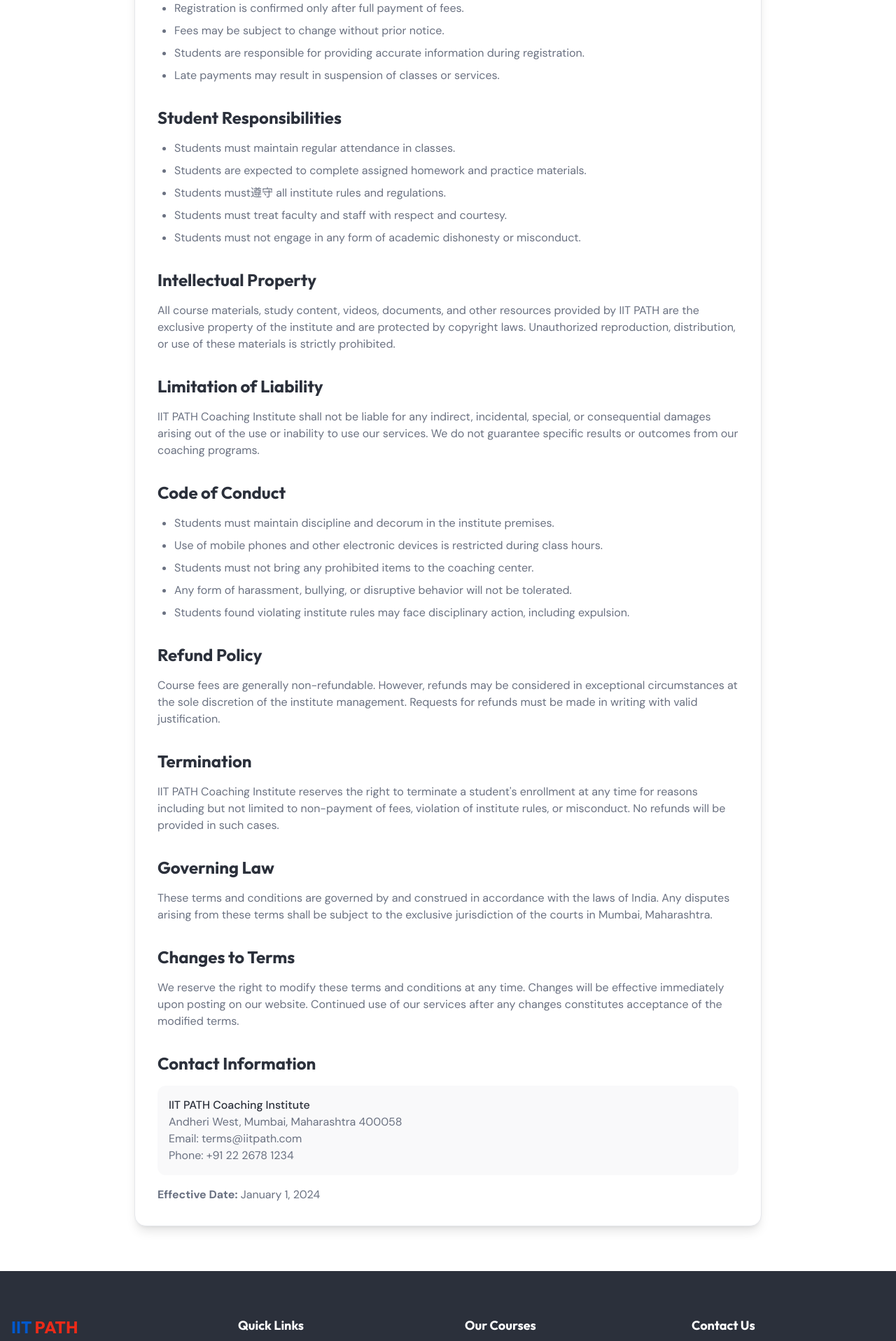
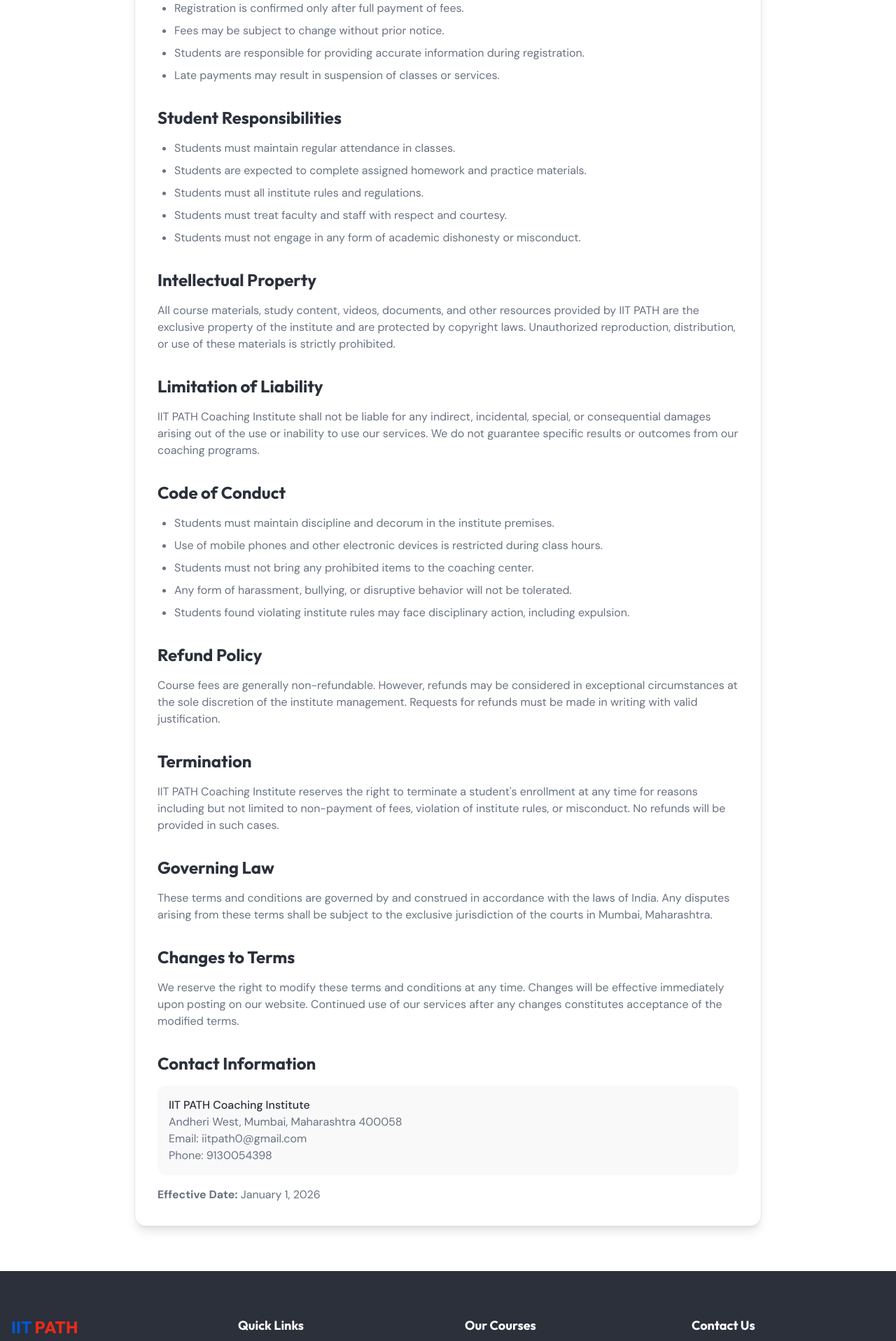
Before and after one commit to iitpath3-tech/pathfinder-web, a React (Vite) app: page /terms in a window 1280 px wide. Shown: the part 661-2578 px from the top of the page at 70% size. Built offline with nearby package versions, Linux system fonts and the light colour scheme; the HTML template or start-up script is replaced by a standard one.

Commit message:
terms& conditons and privacy policy page debug

```diff
--- a/src/pages/FAQs.tsx
+++ b/src/pages/FAQs.tsx
@@ -81,7 +81,7 @@
                     icon: BookOpen,
                     question: "How do I enroll at IIT PATH?",
                     answer:
-                      "You can enroll at IIT PATH by visiting our center in person, calling our admissions office at +91 22 2678 1234, or filling out the online enrollment form on our website.",
+                      "You can enroll at IIT PATH by visiting our center in person, calling our admissions office at 9130054398, or filling out the online enrollment form on our website.",
                   },
                   {
                     icon: GraduationCap,
--- a/src/pages/PrivacyPolicy.tsx
+++ b/src/pages/PrivacyPolicy.tsx
@@ -127,11 +127,11 @@
                 <div className="bg-muted/50 rounded-lg p-4">
                   <p className="text-foreground font-medium">IIT PATH Coaching Institute</p>
                   <p className="text-muted-foreground">Andheri West, Mumbai, Maharashtra 400058</p>
-                  <p className="text-muted-foreground">Email: privacy@iitpath.com</p>
-                  <p className="text-muted-foreground">Phone: +91 22 2678 1234</p>
+                  <p className="text-muted-foreground">Email: iitpath0@gmail.com</p>
+                  <p className="text-muted-foreground">Phone: 9130054398</p>
                 </div>
                 <p className="text-muted-foreground mt-4">
-                  <strong>Effective Date:</strong> January 1, 2024
+                  <strong>Effective Date:</strong> January 1, 2026
                 </p>
               </section>
             </div>
--- a/src/pages/TermsConditions.tsx
+++ b/src/pages/TermsConditions.tsx
@@ -65,7 +65,7 @@
                 <ul className="list-disc pl-6 text-muted-foreground mb-4 space-y-2">
                   <li>Students must maintain regular attendance in classes.</li>
                   <li>Students are expected to complete assigned homework and practice materials.</li>
-                  <li>Students must遵守 all institute rules and regulations.</li>
+                  <li>Students must all institute rules and regulations.</li>
                   <li>Students must treat faculty and staff with respect and courtesy.</li>
                   <li>Students must not engage in any form of academic dishonesty or misconduct.</li>
                 </ul>
@@ -140,11 +140,11 @@
                 <div className="bg-muted/50 rounded-lg p-4">
                   <p className="text-foreground font-medium">IIT PATH Coaching Institute</p>
                   <p className="text-muted-foreground">Andheri West, Mumbai, Maharashtra 400058</p>
-                  <p className="text-muted-foreground">Email: terms@iitpath.com</p>
-                  <p className="text-muted-foreground">Phone: +91 22 2678 1234</p>
+                  <p className="text-muted-foreground">Email: iitpath0@gmail.com</p>
+                  <p className="text-muted-foreground">Phone: 9130054398</p>
                 </div>
                 <p className="text-muted-foreground mt-4">
-                  <strong>Effective Date:</strong> January 1, 2024
+                  <strong>Effective Date:</strong> January 1, 2026
                 </p>
               </section>
             </div>
```
